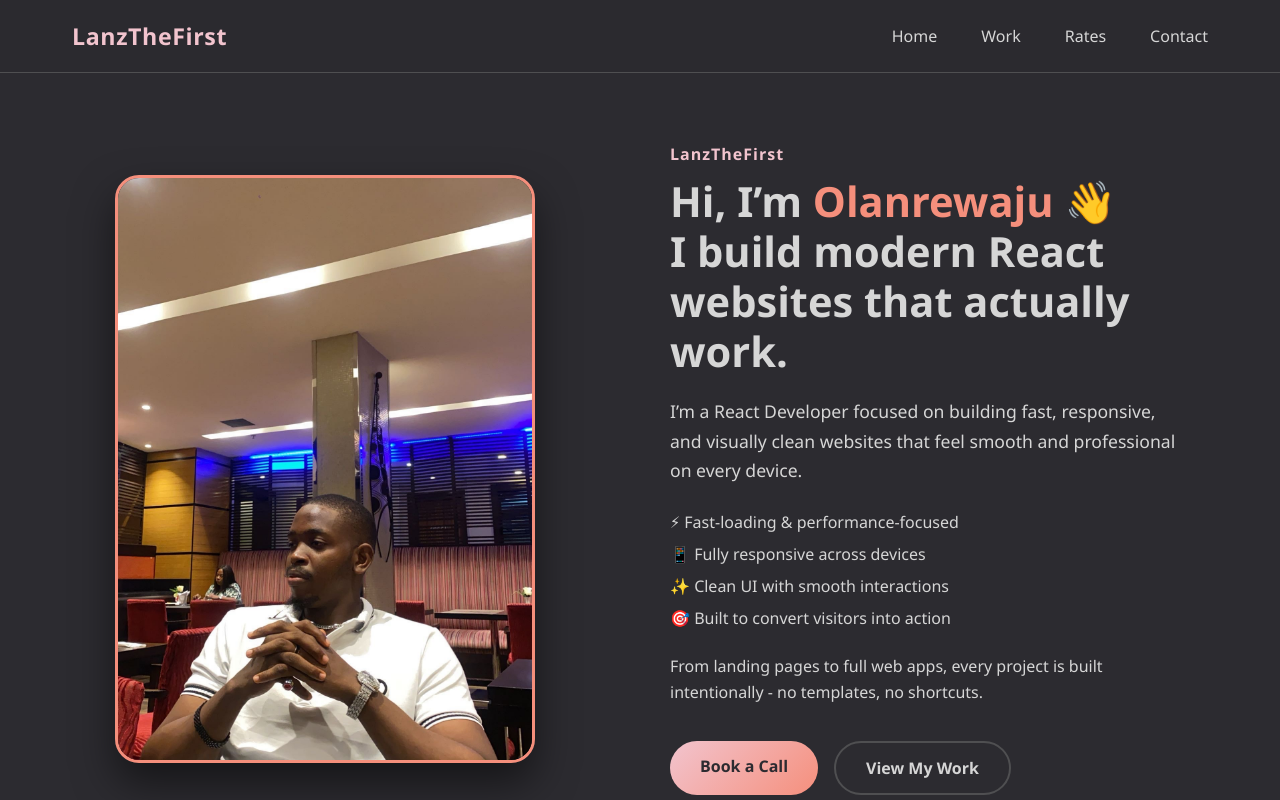
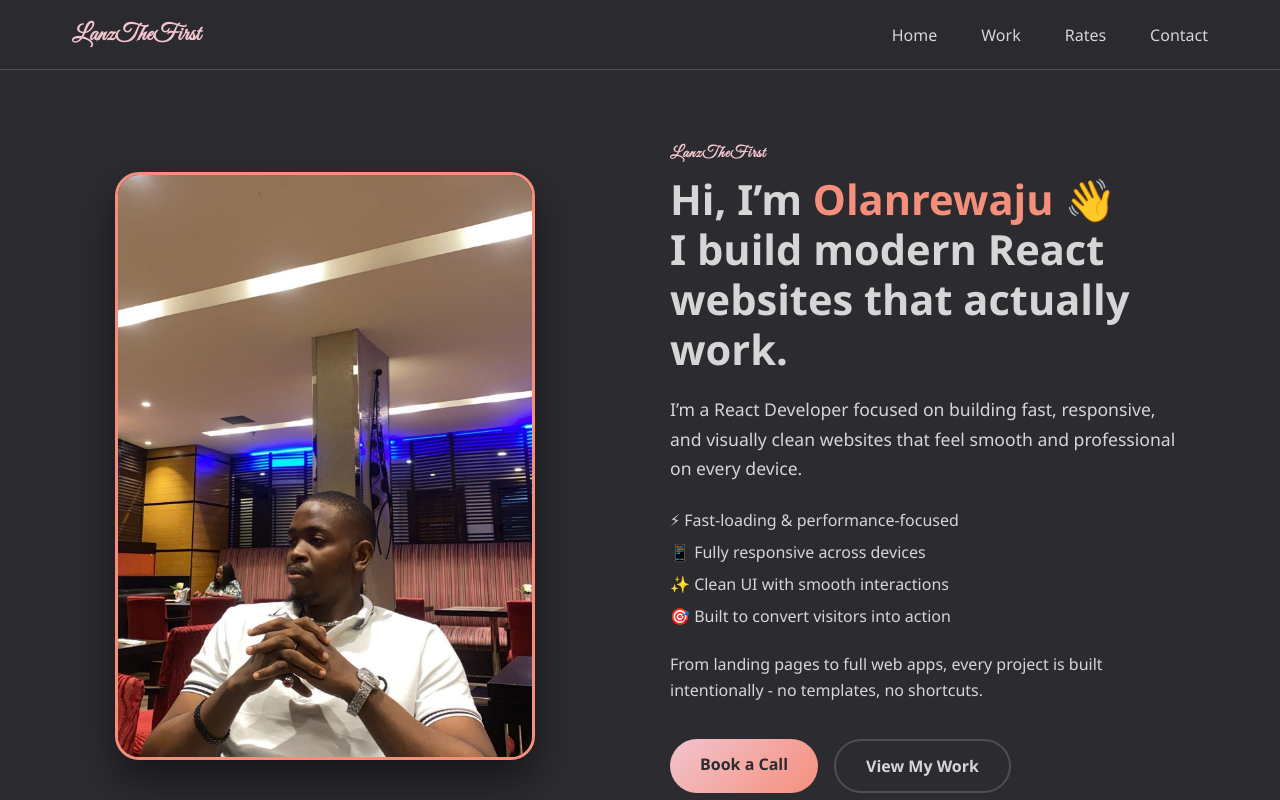
Before and after one commit to LanzTheFirst/Lanzthefirst, a React (Vite) app in the folder lanzthefirst/: page / in a window 1280 px wide. Shown: the top 800 px of the page. Built offline with nearby package versions, Linux system fonts and the light colour scheme.

Commit message:
Changed the logo font family

```diff
--- a/lanzthefirst/index.html
+++ b/lanzthefirst/index.html
@@ -4,6 +4,7 @@
     <meta charset="UTF-8" />
     <link rel="icon" type="image/svg+xml" href="/logo.png" />
     <meta name="viewport" content="width=device-width, initial-scale=1.0" />
+    <link href="https://fonts.googleapis.com/css2?family=Great+Vibes&display=swap" rel="stylesheet">
     <title>LanzTheFirst</title>
   </head>
   <body>
--- a/lanzthefirst/src/components/Footer.css
+++ b/lanzthefirst/src/components/Footer.css
@@ -14,6 +14,7 @@
   font-size: 1.8rem;
   margin-bottom: 15px;
   color: #f2c4ce;
+  font-family: "Great Vibes", cursive;
 }
 
 .footer-inner p {
--- a/lanzthefirst/src/components/Header.css
+++ b/lanzthefirst/src/components/Header.css
@@ -33,6 +33,7 @@
 }
 
 .brand {
+  font-family: "Great Vibes", cursive;
   display: inline-block;
   margin-bottom: 12px;
   font-weight: 700;
--- a/lanzthefirst/src/components/Navbar.css
+++ b/lanzthefirst/src/components/Navbar.css
@@ -22,6 +22,7 @@
   font-weight: 700;
   color: #f2c4ce;
   letter-spacing: 0.6px;
+  font-family: "Great Vibes", cursive;
 }
 
 .nav-links {
```
